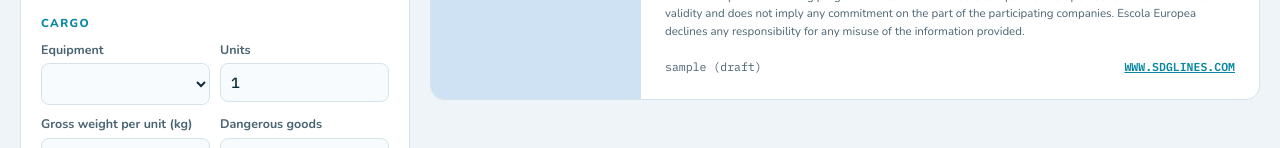
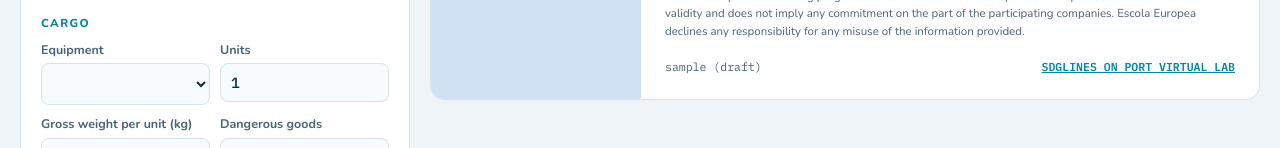
Before and after one commit to portvirtuallab/sdg-lines-quotation, a plain HTML site: page index.html in a window 1280 px wide. Shown: the part 934-1082 px from the top of the page. Drawn offline with nearby package versions, Linux system fonts and the light colour scheme; no server answers.

Commit message:
Point the Desk at a website that is actually up
www.sdglines.com now answers 404 on every path, including the home page:
'This site is not published or does not have a domain assigned to it.' It was
serving on 23 November and was gone by 26 November, so the link in the Desk
header, the one printed on every quotation, and the SDG Lines glossary source
were all sending learners nowhere.

They now point at the Port Virtual Lab deployment, which is the site that
exists. The printed line reads SDGLINES ON PORT VIRTUAL LAB rather than naming
a domain that does not resolve.

If the old domain is republished, or when it is pointed at the new site, this
can go back to being www.sdglines.com and nothing else needs to change.

```diff
--- a/index.html
+++ b/index.html
@@ -14,7 +14,7 @@
 <body class="teach">
 <div class="wrap">
   <header class="top">
-    <a class="brand" href="https://www.sdglines.com/" target="_blank" rel="noopener">
+    <a class="brand" href="https://portvirtuallab.github.io/sdglines/" target="_blank" rel="noopener">
       <span class="mark" aria-hidden="true">
         <svg viewBox="0 0 32 32" fill="none"><path d="M4 19h24l-3.2 6.5H7.2z" fill="#fff"/><rect x="9" y="12" width="5" height="6" rx=".6" fill="#fff"/><rect x="15" y="9" width="5" height="9" rx=".6" fill="#fff" opacity=".85"/><rect x="21" y="13" width="4" height="5" rx=".6" fill="#fff" opacity=".7"/></svg>
       </span>
@@ -134,7 +134,7 @@
         <div class="block"><h4 id="h-sur">Surcharges</h4><div class="tbl"><table id="t-sur"></table></div></div>
         <div class="total"><span id="d-total-l">Total amount quotation</span><b id="d-total"></b></div>
         <p class="disclaimer">This offer is part of a training programme based on simulated companies and operations. It has no commercial validity and does not imply any commitment on the part of the participating companies. Escola Europea declines any responsibility for any misuse of the information provided.</p>
-        <div class="foot"><span id="d-qno3"></span><a href="https://www.sdglines.com/" target="_blank" rel="noopener">WWW.SDGLINES.COM</a></div>
+        <div class="foot"><span id="d-qno3"></span><a href="https://portvirtuallab.github.io/sdglines/" target="_blank" rel="noopener">SDGLINES ON PORT VIRTUAL LAB</a></div>
       </div>
     </article>
   </div>
--- a/js/training.js
+++ b/js/training.js
@@ -13,7 +13,7 @@
     kvk: ["KVK (Netherlands Chamber of Commerce) — Import terminology explained", "https://kvk.nl/en/international/difficult-import-terminology-explained"],
     glec: ["GHG Protocol — GLEC Framework for logistics emissions accounting", "https://ghgprotocol.org/blog/glec-framework-universal-method-logistics-emissions-accounting"],
     drewry: ["Drewry — World Container Index (freight benchmark used for the SDG tariff)", "https://www.drewry.co.uk/supply-chain-advisors/supply-chain-expertise/world-container-index-assessed-by-drewry"],
-    sdg: ["SDG Lines — simulated shipping line by Escola Europea", "https://www.sdglines.com/"]
+    sdg: ["SDG Lines — simulated shipping line by Escola Europea", "https://portvirtuallab.github.io/sdglines/"]
   };
   const KEYS = Object.keys(SRC);
   const cite = k => `<a href="#src-${k}" data-src="${k}">[${KEYS.indexOf(k) + 1}]</a>`;
```
